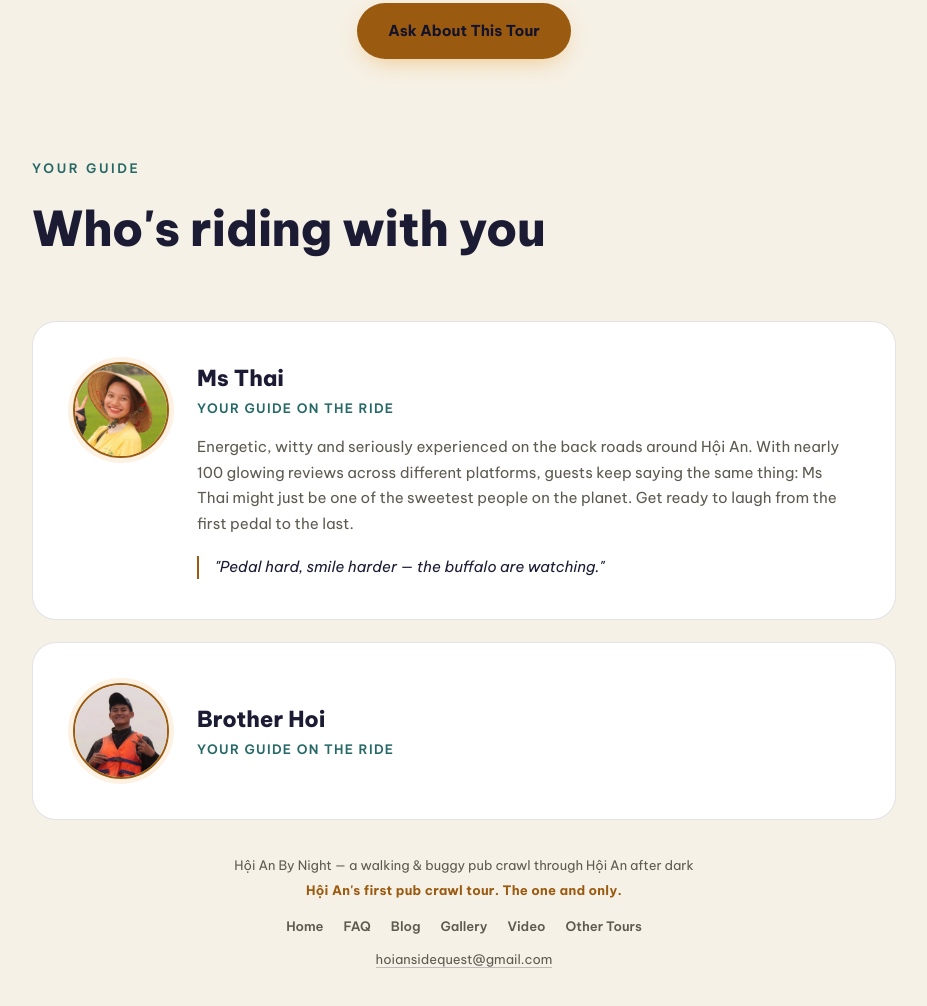
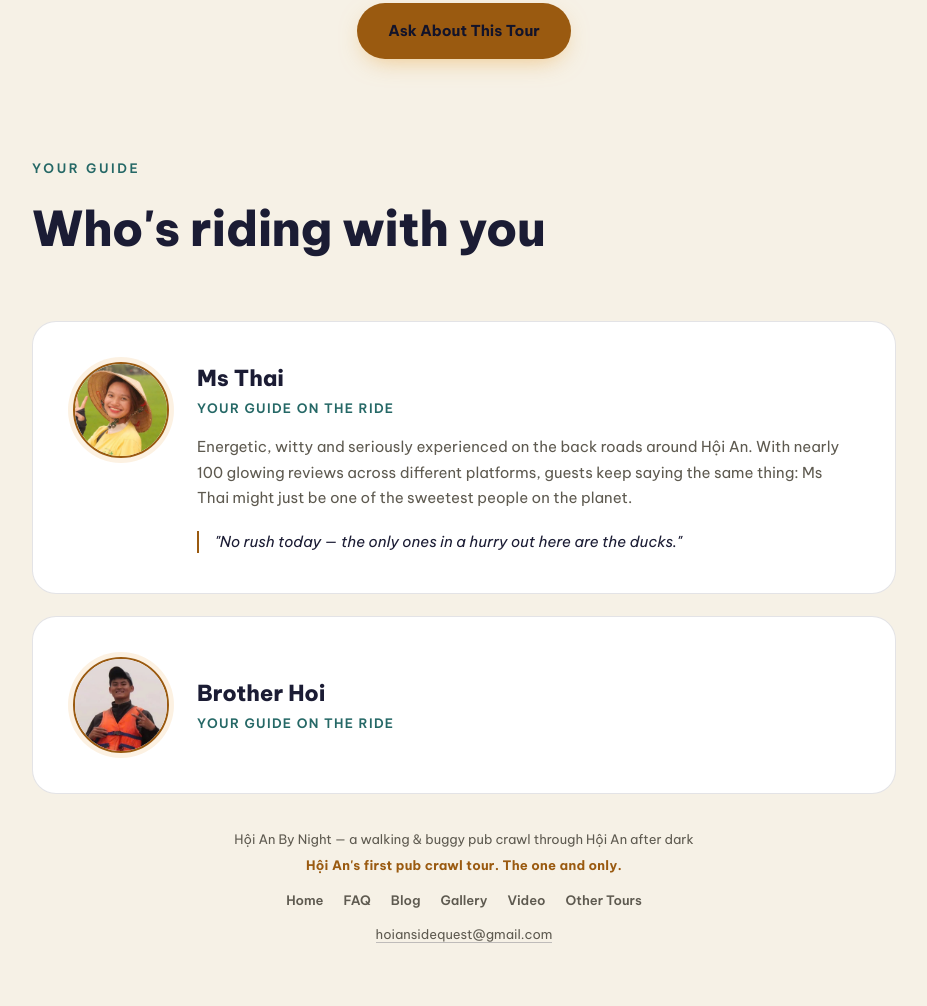
Before and after one commit to brotherHoi/Hoi-an-lantern-crawl, a plain HTML site: page countryside.html in a window 1280 px wide. Shown: the part 4129-5135 px from the top of the page, without its empty margins (176-1103 px from the left). Drawn offline with Linux system fonts and the light colour scheme.

Commit message:
Restore Ms Thai's original quote and drop the closing line of her bio
Co-Authored-By: Claude Opus 5.5 <noreply@anthropic.com>

```diff
--- a/countryside.html
+++ b/countryside.html
@@ -2064,8 +2064,8 @@
       <div>
         <div class="guide-name">Ms Thai</div>
         <div class="guide-role" data-en="Your Guide on the Ride" data-fr="Votre guide à vélo" data-vi="Hướng dẫn viên chuyến đạp xe">Your Guide on the Ride</div>
-        <p class="guide-bio" data-en="Energetic, witty and seriously experienced on the back roads around Hội An. With nearly 100 glowing reviews across different platforms, guests keep saying the same thing: Ms Thai might just be one of the sweetest people on the planet. Get ready to laugh from the first pedal to the last." data-fr="Pleine d'énergie, pleine d'humour et très expérimentée sur les petites routes autour de Hội An. Avec près de 100 avis élogieux sur différentes plateformes, les voyageurs le répètent : Ms Thai est peut-être l'une des personnes les plus adorables de la planète. Préparez-vous à rire du premier coup de pédale jusqu'au dernier." data-vi="Năng động, dí dỏm và dày dặn kinh nghiệm trên những con đường làng quanh Hội An. Với gần 100 đánh giá khen ngợi trên nhiều nền tảng, khách nào cũng nói giống nhau: Ms Thai có lẽ là một trong những người dễ thương nhất quả đất. Chuẩn bị cười suốt từ vòng đạp đầu tiên đến vòng cuối cùng.">Energetic, witty and seriously experienced on the back roads around Hội An. With nearly 100 glowing reviews across different platforms, guests keep saying the same thing: Ms Thai might just be one of the sweetest people on the planet. Get ready to laugh from the first pedal to the last.</p>
-        <p class="guide-quote" data-en="&quot;Pedal hard, smile harder — the buffalo are watching.&quot;" data-fr="&quot;Pédalez fort, souriez encore plus — les buffles vous regardent.&quot;" data-vi="&quot;Đạp hết sức, cười hết cỡ — mấy con trâu đang nhìn đó.&quot;">&quot;Pedal hard, smile harder — the buffalo are watching.&quot;</p>
+        <p class="guide-bio" data-en="Energetic, witty and seriously experienced on the back roads around Hội An. With nearly 100 glowing reviews across different platforms, guests keep saying the same thing: Ms Thai might just be one of the sweetest people on the planet." data-fr="Pleine d'énergie, pleine d'humour et très expérimentée sur les petites routes autour de Hội An. Avec près de 100 avis élogieux sur différentes plateformes, les voyageurs le répètent : Ms Thai est peut-être l'une des personnes les plus adorables de la planète." data-vi="Năng động, dí dỏm và dày dặn kinh nghiệm trên những con đường làng quanh Hội An. Với gần 100 đánh giá khen ngợi trên nhiều nền tảng, khách nào cũng nói giống nhau: Ms Thai có lẽ là một trong những người dễ thương nhất quả đất.">Energetic, witty and seriously experienced on the back roads around Hội An. With nearly 100 glowing reviews across different platforms, guests keep saying the same thing: Ms Thai might just be one of the sweetest people on the planet.</p>
+        <p class="guide-quote" data-en="&quot;No rush today — the only ones in a hurry out here are the ducks.&quot;" data-fr="&quot;Pas de stress aujourd'hui — ici, les seuls pressés, ce sont les canards.&quot;" data-vi="&quot;Hôm nay không vội gì hết — ngoài đồng chỉ có mấy con vịt là vội thôi.&quot;">&quot;No rush today — the only ones in a hurry out here are the ducks.&quot;</p>
       </div>
     </div>
 
```
